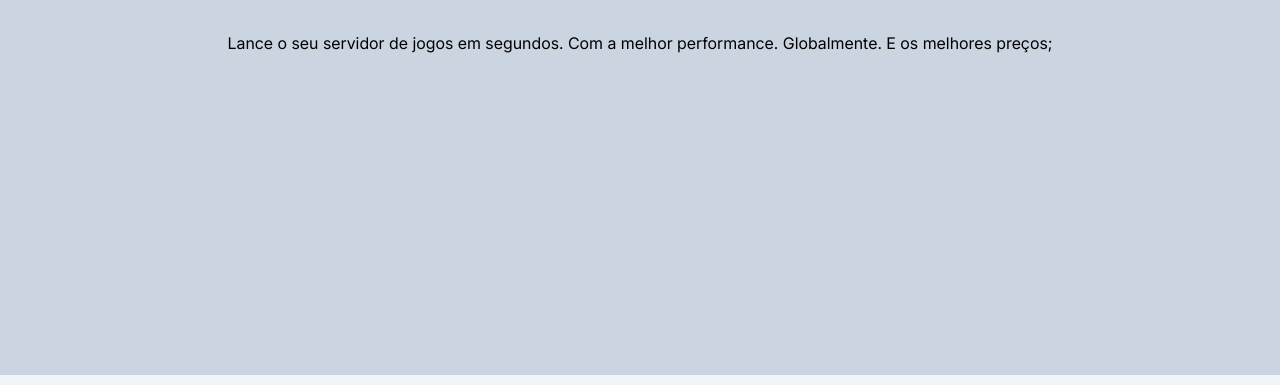
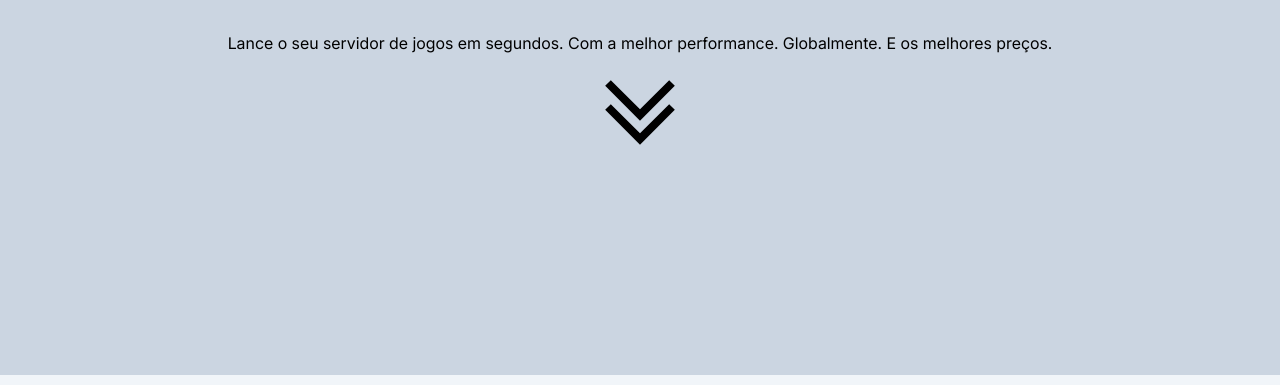
Before and after one commit to Zeptiny/hosting-website, a plain HTML site: page index.html in a window 1280 px wide. Shown: the part 281-666 px from the top of the page. Drawn offline with Linux system fonts and the light colour scheme.

Commit message:
Pulse svg hero

```diff
--- a/index.html
+++ b/index.html
@@ -72,7 +72,10 @@
     <div class="bg-surfaceContainer text-onSurface h-[38rem] flex flex-col px-4 lg:px-0 justify-center text-center">
         <div class="max-w-screen-lg mx-auto h-[22rem] lg:h-[28rem]">
             <h1 class="font-bold text-7xl mb-2 bg-gradient-to-r from-blue-600 via-green-500 to-indigo-400 inline-block text-transparent bg-clip-text">A hospedagem que você precisa!</h1>
-            <p class="mt-8 font">Lance o seu servidor de jogos em segundos. Com a melhor performance. Globalmente. E os melhores preços;</p>
+            <p class="mt-8 font">Lance o seu servidor de jogos em segundos. Com a melhor performance. Globalmente. E os melhores preços.</p>
+            <div class="flex justify-center mt-8 animate-bounce">
+                <img class="animate-[pulse_1s_infinite]" src="img/arrow-downward.svg">
+            </div>
         </div>
     </div>
     <!-- End Hero -->
```
Also changed, not shown: css/style.css, img/arrow-downward.svg (added).
